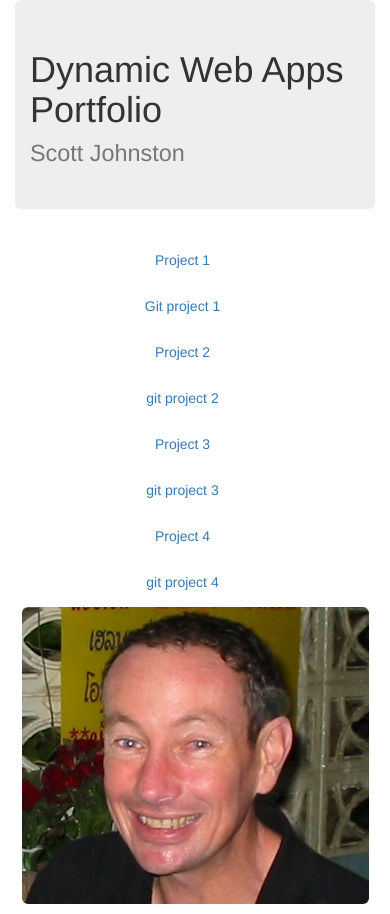
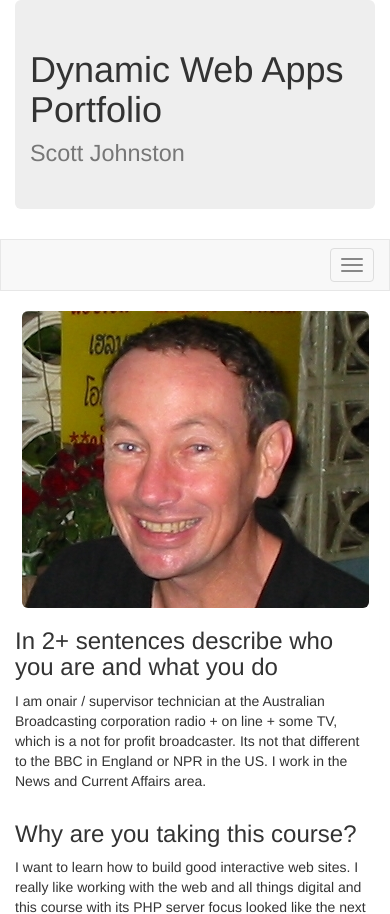
Before and after one commit to scottjohnston/p1, a PHP site: page / in a window 390 px wide. Shown: the top 914 px of the page. Run offline with PHP 8.4, Linux system fonts and the light colour scheme; some libraries are stand-ins or nearby versions.

Commit message:
updating the links for p3

```diff
--- a/index.php
+++ b/index.php
@@ -20,17 +20,41 @@
 
          <!-- Links to the other projects-->
          <div class="row">
-            <div class="center-block">
-               <ul class="list-inline nav nav-tabs nav-justified col-md-12  col-xs-12 col-sm-8 coll-sm-offset-1 col-lg-12 ">
-                  <li><a href="http://p1.scottvjohnston.me/" data-toggle="tooltip" title="Project 1"> Project 1</a></li>
-                  <li><a href="https://github.com/scottjohnston/p1" data-toggle="tooltip" title="Github P1">Git project 1</a></li>
-                  <li><a href="http://p2.scottvjohnston.me/" data-toggle="tooltip" title="Project 2">Project 2</a></li>
-                  <li><a href="https://github.com/scottjohnston/p2" data-toggle="tooltip" title="Github P2">git project 2</a></li>
-                  <li><a href="#" data-toggle="tooltip" title="Project 3">Project 3</a></li>
-                  <li><a href="#" data-toggle="tooltip" title="Github P3">git project 3</a></li>
-                  <li><a href="#" data-toggle="tooltip" title="Project 4">Project 4</a></li>
-                  <li><a href="#" data-toggle="tooltip" title="Github P4">git project 4</a></li>
+            <div class="center-block ">
+
+               <nav class="navbar navbar-default  " role="navigation">
+                <div class="navbar-header">
+
+               <button type="button" class="navbar-toggle " data-toggle="collapse" data-tog="tooltip" title="Links" data-target="#example-navbar-collapse">
+                  <span class="sr-only">Toggle navigation</span>
+                  <span class="icon-bar"></span>
+                  <span class="icon-bar"></span>
+                  <span class="icon-bar"></span>
+
+               </button>
+
+
+               </div>
+
+
+               <div class="collapse navbar-collapse" id="example-navbar-collapse">
+
+               <ul class="list-inline nav nav-tabs nav-justified ">
+                  <li><a href="http://p1.scottvjohnston.me" data-tog="tooltip" title="Project 1"> Project 1</a></li>
+                  <li><a href="https://github.com/scottjohnston/p1" data-tog="tooltip" title="Github P1">Git project 1</a></li>
+                  <li><a href="http://p2.scottvjohnston.me" data-tog="tooltip" title="Project 2">Project 2</a></li>
+                  <li><a href="https://github.com/scottjohnston/p2" data-tog="tooltip" title="Github P2">git project 2</a></li>
+                  <li><a href="http://p3.scottvjohnston.me" data-tog="tooltip" title="Project 3">Project 3</a></li>
+                  <li><a href="https://github.com/scottjohnston/p2" data-tog="tooltip" title="Github P3">git project 3</a></li>
+                  <li><a href="#" data-tog="tooltip" title="Project 4">Project 4</a></li>
+                  <li><a href="#" data-tog="tooltip" title="Github P4">git project 4</a></li>
                </ul>
+
+            </div>
+            </nav>
+
+
+
             </div>
          </div>
 
```
Also changed, not shown: test.txt (added).
